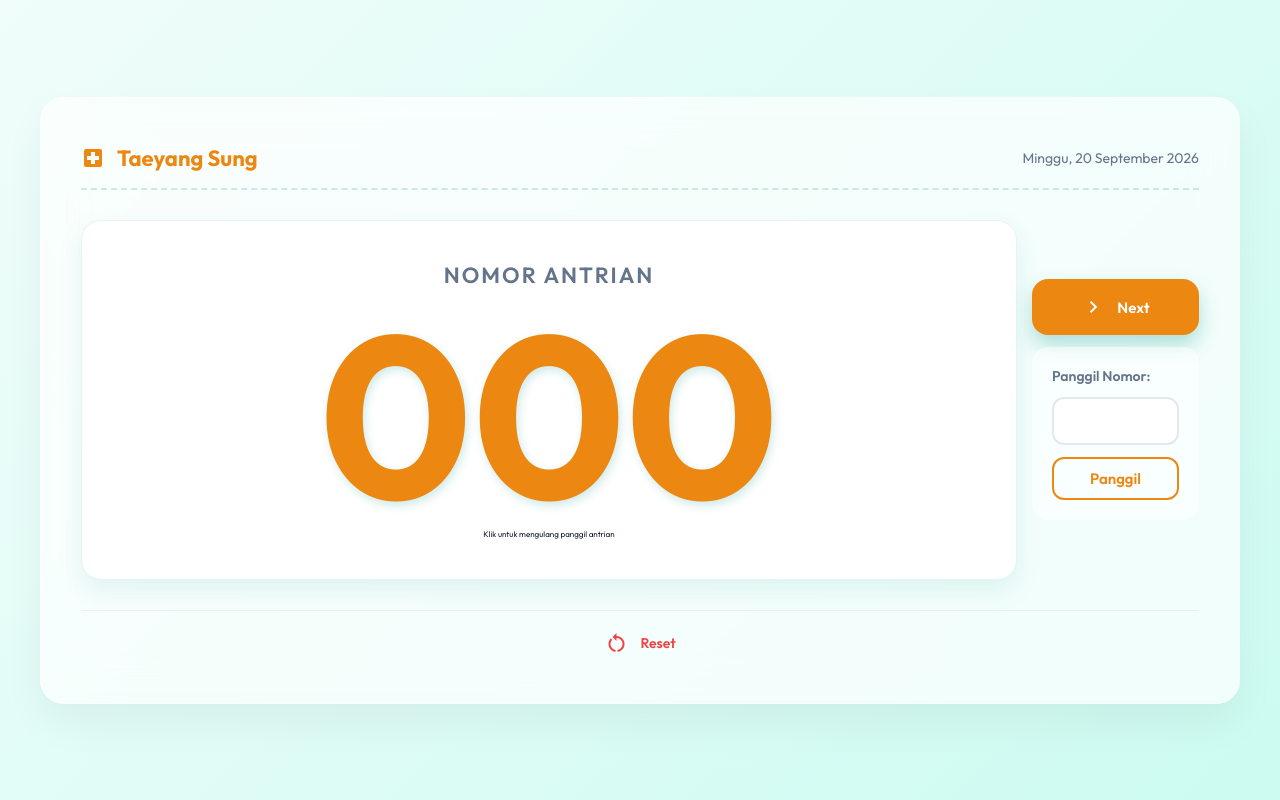
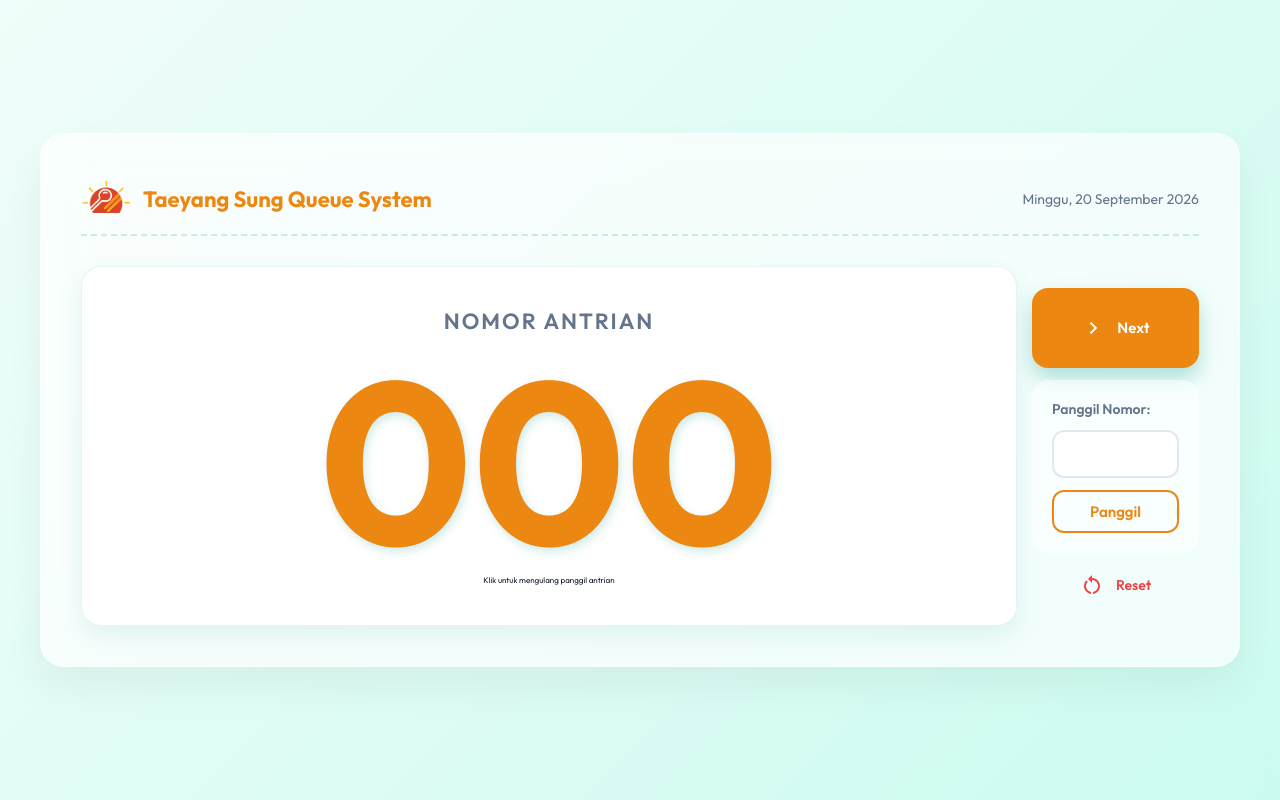
Before and after one commit to marchellin/TysQueueSystem, a plain HTML site: page index.html in a window 1280 px wide. Drawn offline with Linux system fonts and the light colour scheme.

Commit message:
add korean voiceover and modify icon

```diff
--- a/index.html
+++ b/index.html
@@ -4,7 +4,7 @@
 <head>
     <meta charset="UTF-8">
     <meta name="viewport" content="width=device-width, initial-scale=1.0">
-    <title>Antrian Taeyang Sung</title>
+    <title>Taeyang Sung Queue System</title>
     <link rel="icon" href="tys.jpeg" type="image/jpeg">
     <link rel="stylesheet" href="style.css">
     <link href="https://fonts.googleapis.com/css2?family=Outfit:wght@300;400;600;700&display=swap" rel="stylesheet">
@@ -15,8 +15,9 @@
     <div class="container">
         <header>
             <div class="logo-area">
-                <span class="material-icons">local_hospital</span> <!-- TODO change to tys icon png -->
-                <h1>Taeyang Sung</h1>
+                <!-- <span class="material-icons">local_hospital</span>  -->
+                <img src="tys_icon.png" class="logo-area icon" alt="Logo">
+                <h1>Taeyang Sung Queue System</h1>
             </div>
             <div class="date-area" id="currentDate">--</div>
         </header>
@@ -33,7 +34,7 @@
                     <span class="material-icons">replay</span>
                     Ulang
                 </button> -->
-                <button id="btnSelanjutnya" class="btn primary">
+                <button id="btnNext" class="btn primary">
                     <span class="material-icons">navigate_next</span>
                     Next
                 </button>
@@ -46,17 +47,21 @@
                         <!-- <span class="material-icons">play_arrow</span>  -->
                     </button>
                 </div>
+
             </div>
-            </div>
+            <button id="btnReset" class="btn text-danger">
+                <span class="material-icons">restart_alt</span> Reset
+            </button>
+        </div>
 
 
         </main>
 
-        <footer>
+        <!-- <footer>
             <button id="btnReset" class="btn text-danger">
                 <span class="material-icons">restart_alt</span> Reset
             </button>
-        </footer>
+        </footer> -->
     </div>
 
     <!-- Modal Konfirmasi Reset -->
--- a/script.js
+++ b/script.js
@@ -1,6 +1,6 @@
 document.addEventListener('DOMContentLoaded', () => {
     const currentNumberDisplay = document.getElementById('currentNumberDisplay');
-    const btnSelanjutnya = document.getElementById('btnSelanjutnya');
+    const btnNext = document.getElementById('btnNext');
     // const btnPanggilUlang = document.getElementById('btnPanggilUlang');
     const counterZone = document.getElementById('counterZone');
     const btnManualCall = document.getElementById('btnManualCall');
@@ -59,7 +59,8 @@ document.addEventListener('DOMContentLoaded', () => {
             spokenNumber = `${number}`;        // example: seratus dua puluh lima
         }
 
-        const textToSpeak = `Nomor antrian, ${spokenNumber}, o so se yo Taeyang Sung inmida.`;
+        const textToSpeak = `Nomor antrian, ${spokenNumber}, o so se yo Taeyang Sung Im ni da.`;
+        //  const textToSpeak = `Nomor antrian, ${spokenNumber}, 어서 오세요! 태양성 입니다.`;
         const utterance = new SpeechSynthesisUtterance(textToSpeak);
 
         // set to bahasa Indonesia
@@ -85,6 +86,12 @@ document.addEventListener('DOMContentLoaded', () => {
             voice.name.includes('Gadis')
         );
 
+        let korVoice = voices.find(voice =>
+            voice.lang === 'ko-KR' ||
+            voice.lang === 'ko_KR' ||
+            voice.name.includes('Korean')
+        );
+
         if (idVoice) {
             utterance.voice = idVoice;
         } else {
@@ -95,7 +102,7 @@ document.addEventListener('DOMContentLoaded', () => {
     }
 
     // button "Selanjutnya" add 1 to queue
-    btnSelanjutnya.addEventListener('click', () => {
+    btnNext.addEventListener('click', () => {
         currentNumber++; // add 1 queue
         updateDisplay();
         speak(currentNumber);
--- a/style.css
+++ b/style.css
@@ -56,9 +56,9 @@ header {
     color: var(--primary-color);
 }
 
-.logo-area { /* change to tys icon, ask for png icon */
-    height: 40px;
-    width: auto;
+.logo-area img{ /* change to tys icon, ask for png icon */
+    height: 50px;
+    width: 50px;
     object-fit: contain;
 }
 
@@ -154,6 +154,7 @@ main {
     background: var(--primary-color);
     color: white;
     box-shadow: 0 10px 20px rgba(13, 148, 136, 0.3);
+    min-height: 80px;
 }
 
 .btn.primary:hover {
@@ -239,13 +240,6 @@ input[type="text"]:focus {
     border-color: var(--primary-color);
 }
 
-footer {
-    display: flex;
-    justify-content: center;
-    border-top: 1px solid rgba(0, 0, 0, 0.05);
-    padding-top: 12px;
-}
-
 .btn.text-danger {
     background: transparent;
     color: var(--danger);
@@ -255,6 +249,13 @@ footer {
 
 .btn.text-danger:hover {
     background: rgba(239, 68, 68, 0.1);
+}
+
+footer {
+    display: flex;
+    justify-content: center;
+    border-top: 1px solid rgba(0, 0, 0, 0.05);
+    padding-top: 12px;
 }
 
 /* Modal Konfirmasi Reset */
```
Also changed, not shown: tys_icon.png (added), 1 other file.
